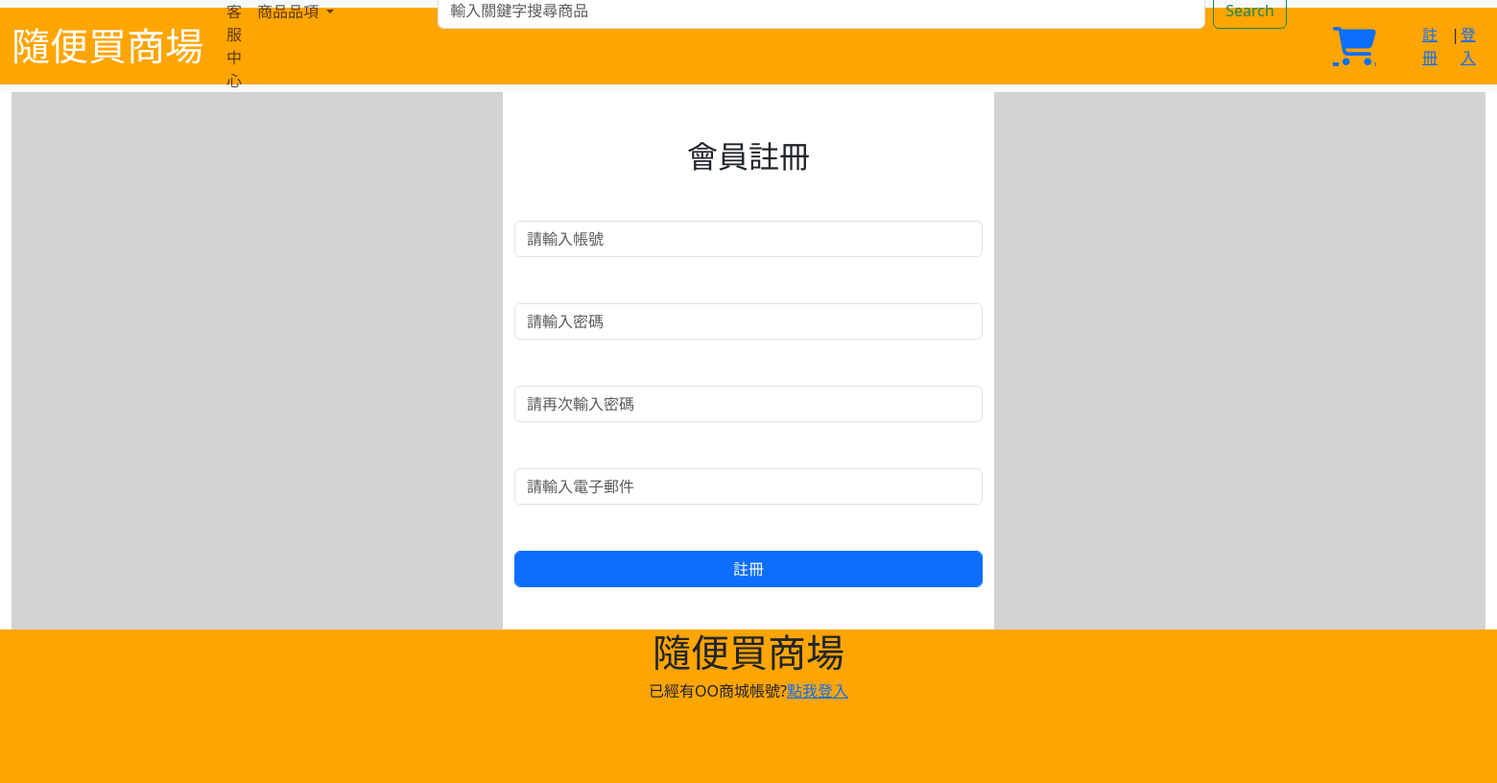
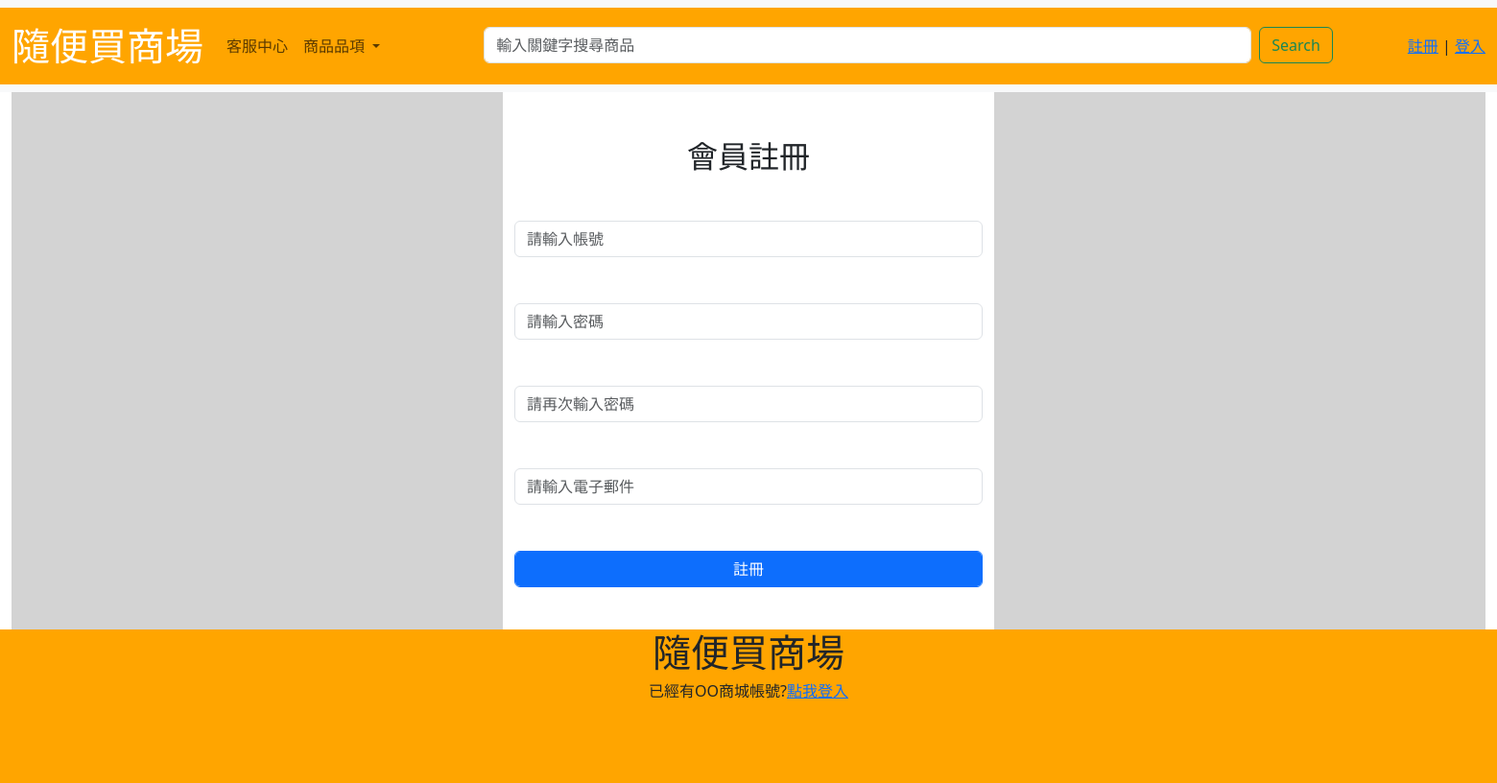
Before and after one commit to CableO3O/web_homework, a PHP site: page /index.php?do=reg in a window 1560 px wide. Shown: the whole page at 96% size. Run offline with PHP 8.4, Linux system fonts and the light colour scheme; some libraries are stand-ins or nearby versions.

Commit message:
建立商品頁面、新增購物車圖標

```diff
--- a/index.php
+++ b/index.php
@@ -57,18 +57,18 @@
                         </form>
                     </li>
                 </ul>
-                <a href="" style="font-size:40px" class="fa-solid fa-cart-shopping me-5"></a>
                 <?php
                 if (!isset($_SESSION['user'])) {
-                ?>
+                    ?>
                     <div class="d-flex">
                         <a href="index.php?do=reg">註冊</a>
                         &nbsp;|&nbsp;
                         <a href="index.php?do=login">登入</a>
                     </div>
-                <?php
+                    <?php
                 } else if ($_SESSION['user'] == 'admin') {
-                ?>
+                    ?>
+                    <a href="" style="font-size:30px" class="fa-solid fa-cart-shopping me-5"></a>
                     <div class='me-5'>
                         <span style="color:white">
                             <?= $_SESSION['user']; ?>歡迎
```
